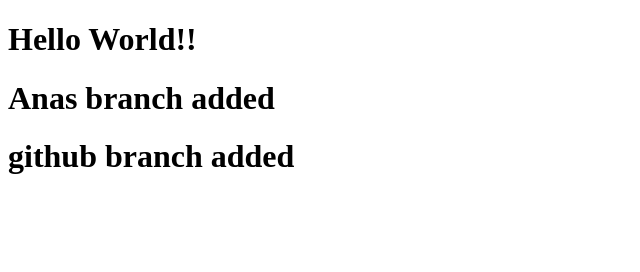
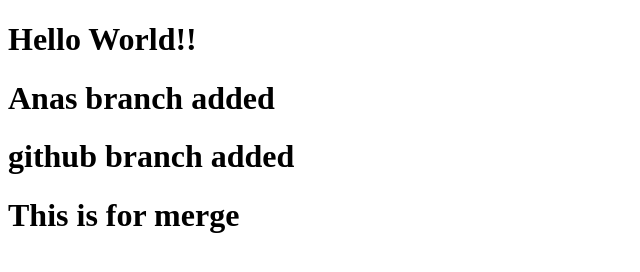
Before and after one commit to Anas4746/git_practice, a plain HTML site: page index.html in a window 1280 px wide. Shown: the whole page, without its empty margins (0-640 px from the left). Drawn offline with Linux system fonts and the light colour scheme.

Commit message:
index.html edit in h1 content merge

```diff
--- a/index.html
+++ b/index.html
@@ -9,5 +9,6 @@
         <h1>Hello World!!</h1>
         <h1>Anas branch added</h1>
         <h1>github branch added</h1>
+        <h1>This is for merge</h1>
     </body>
 </html>
```
